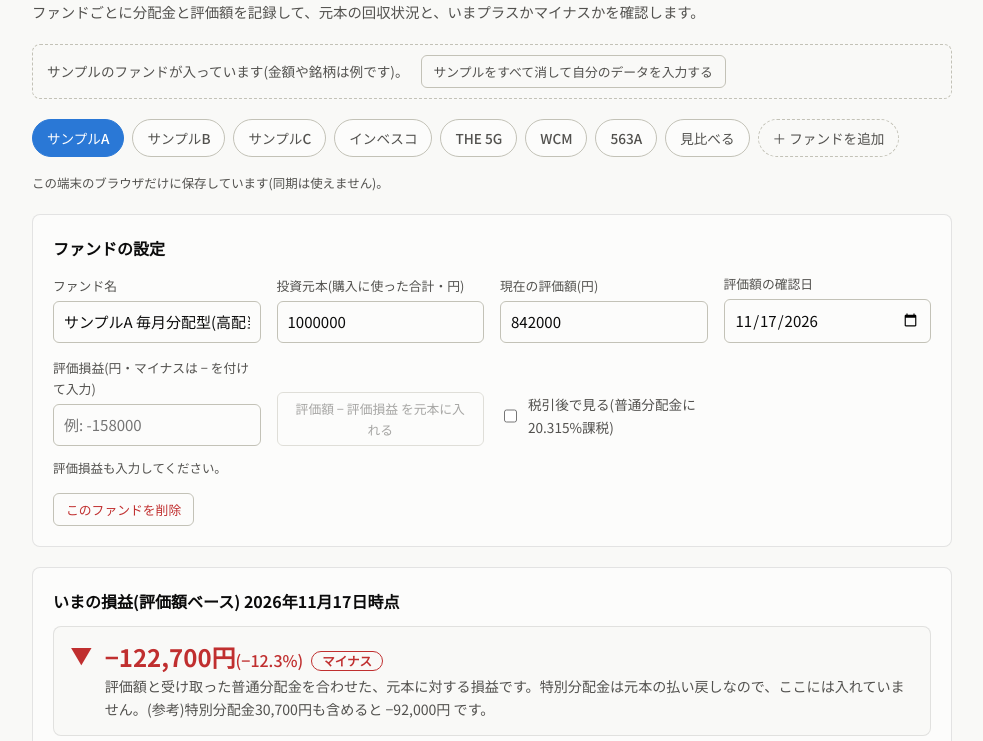
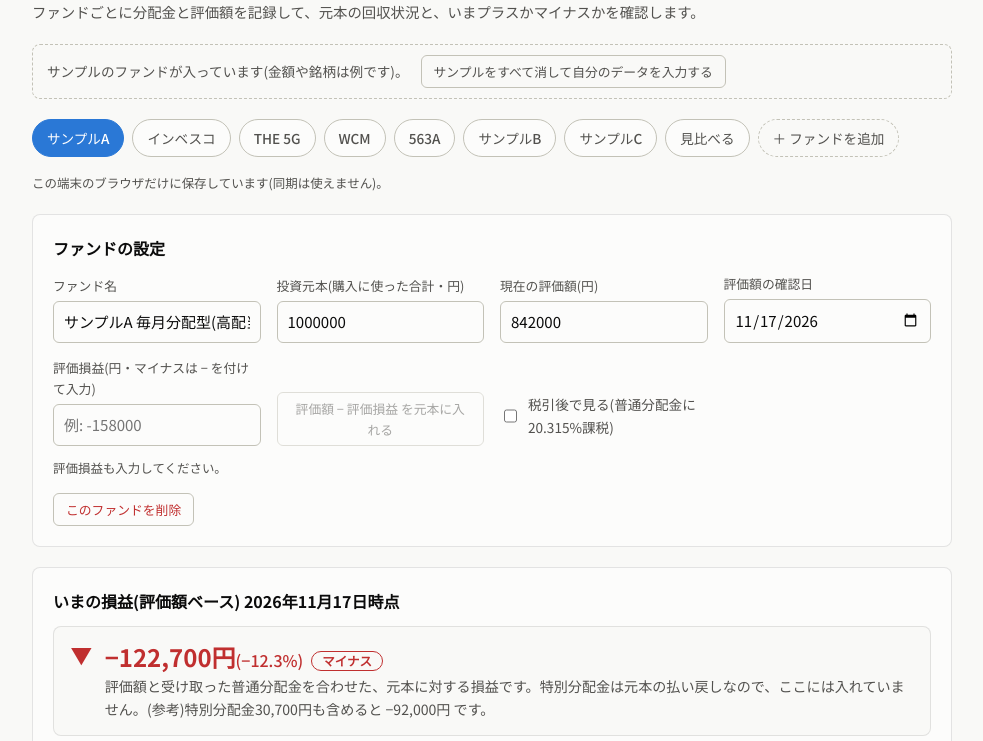
Before and after one commit to kimakura-hyu/-THE-5G-WCM-563A-, a plain HTML site: page index.html in a window 1280 px wide. Shown: the part 59-800 px from the top of the page, without its empty margins (148-1131 px from the left). Drawn offline with Linux system fonts and the light colour scheme.

Commit message:
Add files via upload

```diff
--- a/index.html
+++ b/index.html
@@ -786,7 +786,7 @@ function seedRefs(){
     q.rows.forEach(x=>{if(!f.rows.some(y=>y.date===x.date&&y.normal===x.normal&&y.special===x.special))f.rows.push({id:uid(),date:x.date,normal:x.normal,special:x.special})});
     state.active=f.id;state.view='fund';ch=true;
   });
-  const ord=Object.keys(REF), idx=f=>(f.refKey&&ord.indexOf(f.refKey)>=0)?ord.indexOf(f.refKey):-1, ids=()=>state.funds.map(f=>f.id).join();
+  const ord=Object.keys(REF), idx=f=>f.sample&&/^サンプルA/.test(f.name)?-1:(f.refKey&&ord.indexOf(f.refKey)>=0)?ord.indexOf(f.refKey):999, ids=()=>state.funds.map(f=>f.id).join();
   const before=ids();
   state.funds=state.funds.map((f,i)=>[f,i]).sort((a,b)=>idx(a[0])-idx(b[0])||a[1]-b[1]).map(x=>x[0]);
   if(ids()!==before)ch=true;
```
